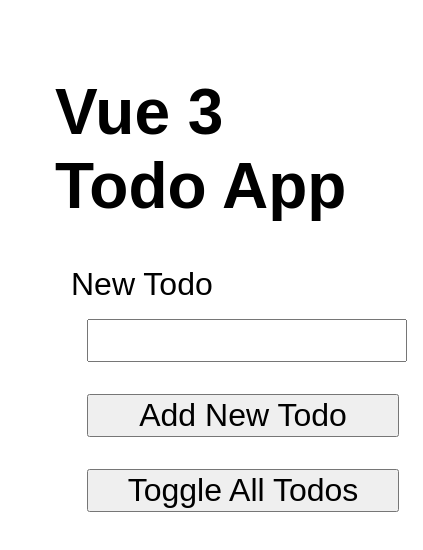
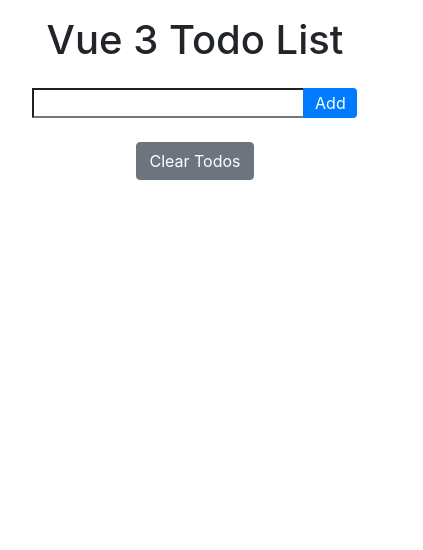
Before and after one commit to johnnguyencodes/todo-list, a Vue app: page / in a window 390 px wide. Shown: the top 550 px of the page, 423 px wide, since content can reach past the window. Built offline with nearby package versions, Linux system fonts and the light colour scheme.

Commit message:
mobile responsive styling

```diff
--- a/public/index.html
+++ b/public/index.html
@@ -5,7 +5,16 @@
     <meta http-equiv="X-UA-Compatible" content="IE=edge">
     <meta name="viewport" content="width=device-width,initial-scale=1.0">
     <link rel="icon" href="<%= BASE_URL %>favicon.ico">
-    <title><%= htmlWebpackPlugin.options.title %></title>
+    <title>Vue 3 Todo App</title>
+      <link
+    rel="stylesheet"
+    href="https://cdnjs.cloudflare.com/ajax/libs/twitter-bootstrap/4.3.1/css/bootstrap.min.css"
+    integrity="sha256-YLGeXaapI0/5IgZopewRJcFXomhRMlYYjugPLSyNjTY="
+    crossorigin="anonymous" />
+      <link rel="stylesheet"
+    href="https://cdnjs.cloudflare.com/ajax/libs/font-awesome/5.11.2/css/all.min.css"
+    integrity="sha256-+N4/V/SbAFiW1MPBCXnfnP9QSN3+Keu+NlB+0ev/YKQ="
+    crossorigin="anonymous" />
   </head>
   <body>
     <noscript>
--- a/src/App.vue
+++ b/src/App.vue
@@ -1,18 +1,27 @@
 <template>
-  <h1>Vue 3 Todo App</h1>
-  <div>
-    <label for="todo">New Todo</label>
-    <input v-model="newTodo" @keyup.enter="onEnter" name="newTodo" type="text">
-    <button @click.prevent="addNewTodo">Add New Todo</button>
-    <button @click.prevent="toggleAll">Toggle All Todos</button>
+  <h1 class="text-center mt-3">Vue 3 Todo List</h1>
+  <div class="col-10 offset-1 col-xl-8 offset-xl-2 p-0 my-4">
+    <div class="d-flex">
+      <input v-model="newTodo" @keyup.enter="onEnter" name="newTodo" type="text" class="col-10 col-xl-11 border-right-0">
+      <span @click.prevent="addNewTodo" class="col-2 col-xl-1 bg-primary text-white rounded-right d-flex align-items-center justify-content-center m-0 p-0 pointer">Add</span>
+    </div>
+    <ul class="my-4 mx-0 p-0">
+      <li v-for="(todo, index) in todos" :key="todo.id" class="todo d-flex border-dark rounded my-4 py-1 px-3">
+        <div class="col-8 col-xl-10 m-0 p-0">
+          <h3 :class="{ done: todo.done }"> {{ todo.content }} </h3>
+        </div>
+        <div class="col-4 col-xl-2 d-flex m-0 p-0 justify-content-around align-items-center">
+          <span @click="removeTodo(index)"><i class="far fa-trash-alt text-danger pointer"></i></span>
+          <span><i class="far fa-edit text-primary pointer"></i></span>
+          <span @click="toggleDone(todo)"><i class="far fa-check-circle text-success"></i></span>
+        </div>
+
+      </li>
+      <div class="d-flex justify-content-center">
+        <button @click.prevent="toggleAll" class="btn btn-secondary">Clear Todos</button>
+      </div>
+    </ul>
   </div>
-  <ul>
-    <li v-for="(todo, index) in todos" :key="todo.id" class="todo">
-      <h3 :class="{ done: todo.done }"> {{ todo.content }} </h3>
-      <button @click="removeTodo(index)">Remove Todo</button>
-      <button @click="toggleDone(todo)">Toggle Todo</button>
-    </li>
-  </ul>
 </template>
 
 <script>
@@ -77,21 +86,9 @@ export default {
 </script>
 
 <style>
-body {
-  font-family: sans-serif;
-  padding-top: 1em;
-  padding-bottom: 1em;
-  font-size: 2em;
-  width: 80%;
-  margin: 0 auto;
-}
-
-input, textarea, button, p, div, section, article, select {
-  display: 'block';
-  width: 100%;
-  font-family: sans-serif;
-  font-size: 1em;
-  margin: 0.5em;
+.todo {
+  border: 1px black solid;
+  border-radius: 50px;
 }
 
 button {
```
